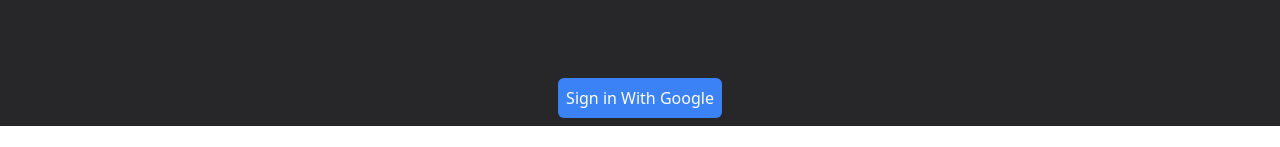
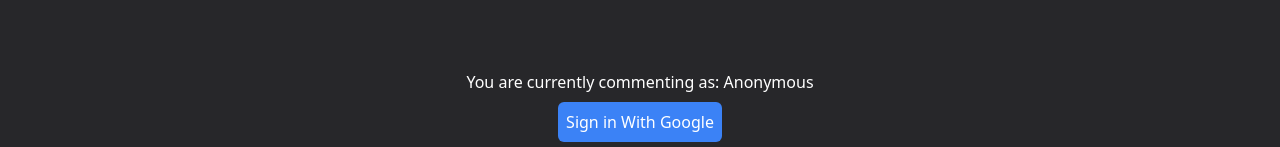
Before and after one commit to TeejMcSteez/WebsiteRebuild, a SvelteKit app in the folder client/: page /blog/1 in a window 1280 px wide. Shown: the part 1622-1769 px from the top of the page. Before the commit the page ends 1748 px from the top, so only its background shows below. Built offline with nearby package versions, Linux system fonts and the light colour scheme; no server answers; the database is empty.

Commit message:
Added user display name for comments at the bottom

```diff
--- a/client/src/routes/blog/[slug]/+page.svelte
+++ b/client/src/routes/blog/[slug]/+page.svelte
@@ -2,6 +2,7 @@
     import { onMount } from 'svelte';
     import { page } from '$app/stores';
     import { marked } from 'marked';
+    import { isUserAuthed } from '$lib/auth';
 
     /**
      * @type Array<{comment: string, timestamp: string, displayName: string}>
@@ -11,12 +12,20 @@
     let blogTitle = '';
     let comment = '';
     let userDisplayName = 'Anonymous';
+    let isAuth = false;
 
     $: slug = $page.params.slug;
 
     import { createClient } from '@supabase/supabase-js'
     const supabase = createClient('https://dzqcqtucdqznjvagxmhj.supabase.co', 'eyJhbGciOiJIUzI1NiIsInR5cCI6IkpXVCJ9.eyJpc3MiOiJzdXBhYmFzZSIsInJlZiI6ImR6cWNxdHVjZHF6bmp2YWd4bWhqIiwicm9sZSI6ImFub24iLCJpYXQiOjE3NDA4MDE5OTUsImV4cCI6MjA1NjM3Nzk5NX0.iUdqHG_dvoEfqndwfgqhz1ikik7H7PPk2okKlz8xlb8');
 
+    /**
+     * Fetches blog content and comments from Supabase on component mount.
+     * Parses the blog content using marked and sets up comments.
+     * @async
+     * @function
+     * @returns {Promise<void>}
+     */
     onMount(async () => {
         const { data, error } = await supabase
             .from('blogs')
@@ -49,8 +58,16 @@
             }
         }
         await getUser();
+        isAuth = await isUserAuthed();
     });
 
+    /**
+     * Submits a new comment to the blog post.
+     * Adds the comment to the database and updates the local comment list.
+     * @async
+     * @function
+     * @returns {Promise<void>}
+     */
     async function submitComment() {
         if (!comment.trim()) return;
 
@@ -86,6 +103,13 @@
         }
     }
 
+    /**
+     * Initiates Google OAuth sign-in process.
+     * Redirects user to Google authentication and handles the callback.
+     * @async
+     * @function
+     * @returns {Promise<void>}
+     */
     async function signInWithGoogle() {
         const redirectUri = process.env.NODE_ENV === 'production'
             ? `https://teejmcsteez.com/blog/${slug}`
@@ -101,10 +125,18 @@
             console.error('Error during sign in: ', error);
         } else {
             console.log('oauth: ', data);
+            isAuth = true;
         }
 
     }
 
+    /**
+     * Retrieves the current authenticated user's information.
+     * Updates the userDisplayName with the Google display name if available.
+     * @async
+     * @function
+     * @returns {Promise<void>}
+     */
     async function getUser() {
         const { data: { user }, error} = await supabase.auth.getUser();
 
@@ -147,7 +179,8 @@
     </div>
 </div>
 
-<div class="bg-zinc-800 flex flex-row items-center justify-center">
+<div class="bg-zinc-800 flex flex-col items-center justify-center">
+    <p class="text-white ">You are currently commenting as: {userDisplayName}</p>
     <button class="m-2 p-2 bg-blue-500 text-white rounded-md hover:bg-blue-700" on:click={() => signInWithGoogle()}>Sign in With Google</button>
 </div>
 
```
